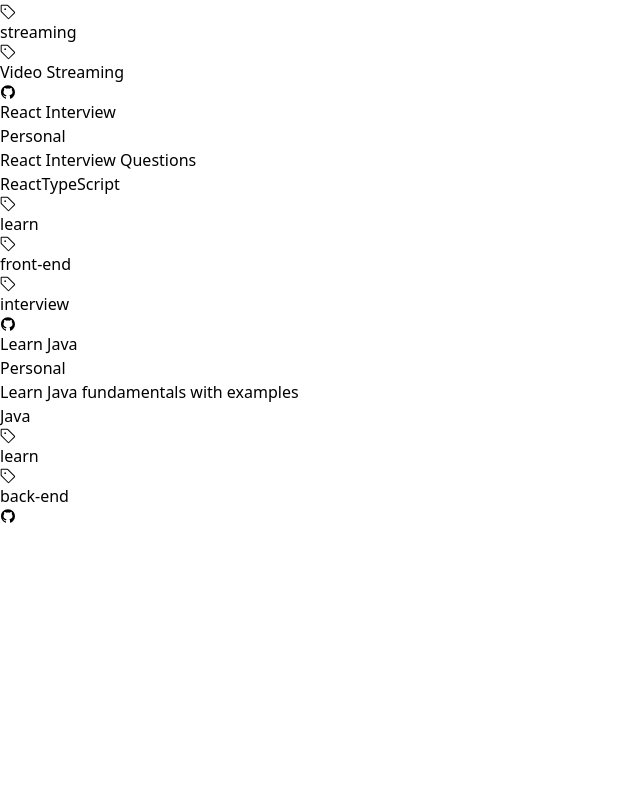
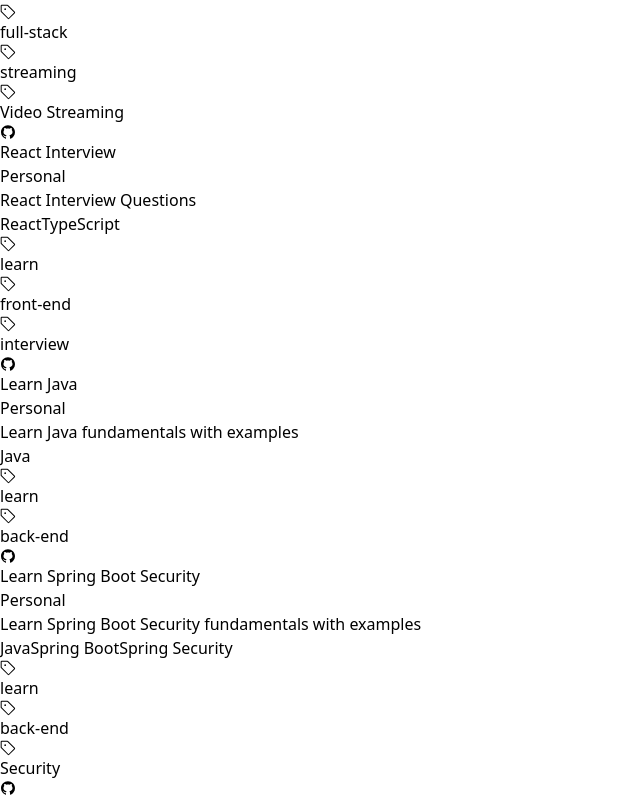
Before and after one commit to devravinder/project-dashboard, a React (Vite) app: page / in a window 1280 px wide. Shown: the part 1404-2200 px from the top of the page, without its empty margins (0-640 px from the left). Before the commit the page ends 1928 px from the top, so only its background shows below. Built offline with nearby package versions, Linux system fonts and the light colour scheme.

Commit message:
chore: update projects

```diff
--- a/src/data/repositories.ts
+++ b/src/data/repositories.ts
@@ -28,7 +28,8 @@
   DEV_OPS:'dev-ops',
   STREAMING:'streaming',
   VIDEO_STREAMING:'Video Streaming',
-  AUDIO_STREAMING:'Audio Streaming'
+  AUDIO_STREAMING:'Audio Streaming',
+  SECURITY: 'Security'
 }
 
 const TECHNOLOGIES = {
@@ -44,7 +45,9 @@
   CSS: 'CSS',
   GRPC: 'gRPC',
   EXPRESS_JS: 'Express',
-  HONO_JS: 'HonoJs'
+  HONO_JS: 'HonoJs',
+  SPRING_BOOT: 'Spring Boot',
+  SPRING_SECURITY: 'Spring Security',
 }
 
 
@@ -129,4 +132,17 @@
     ],
     repoUrl: 'https://github.com/devravinder/java-learn',
   },
+  {
+    id: '7',
+    name: 'Learn Spring Boot Security',
+    description: 'Learn Spring Boot Security fundamentals with examples',
+    category: CATEGORIES.PERSONAL,
+    tags: [TAGS.LEARN, TAGS.BACK_END, TAGS.SECURITY],
+    technologies: [
+      { name: TECHNOLOGIES.JAVA },
+      { name: TECHNOLOGIES.SPRING_BOOT},
+      { name: TECHNOLOGIES.SPRING_SECURITY}
+    ],
+    repoUrl: 'https://github.com/devravinder/spring-security-learn',
+  },
 ];
```
